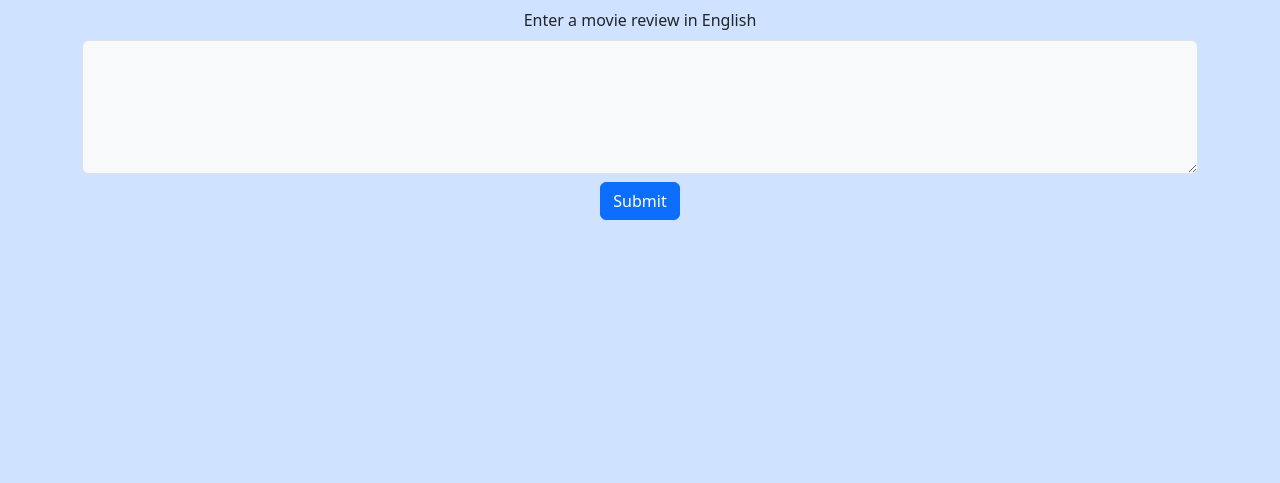
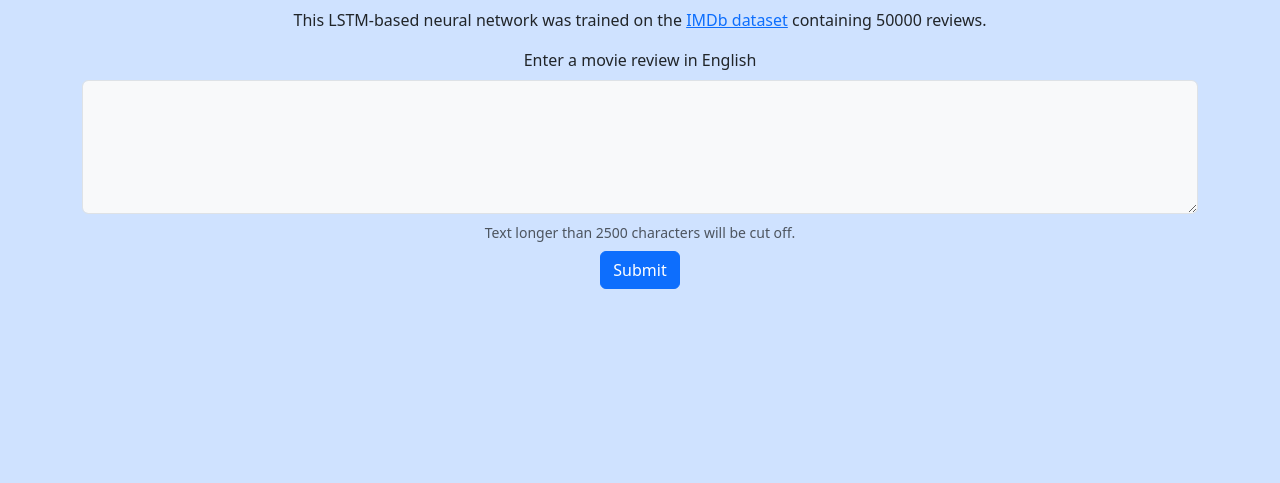
Before and after one commit to korpog/django_sent, a Django app: page / in a window 1280 px wide. Shown: the part 90-573 px from the top of the page. Run offline with Django 5.2, Linux system fonts and the light colour scheme; parts of the project's set-up code (start-up, migrations or seed data) failed here and were passed over.

Commit message:
small things added

```diff
--- a/django_sent/sentiment/forms.py
+++ b/django_sent/sentiment/forms.py
@@ -2,5 +2,5 @@ from django import forms
 
 
 class ReviewForm(forms.Form):
-    review = forms.CharField(widget=forms.Textarea, label="Review", max_length=500,
-                             help_text="Review in English. Up to 500 characters.")
+    review = forms.CharField(widget=forms.Textarea, label="Review", max_length=2500,
+                             help_text="Review in English. Up to 2500 characters.")
--- a/django_sent/sentiment/templates/sentiment/index.html
+++ b/django_sent/sentiment/templates/sentiment/index.html
@@ -1,16 +1,28 @@
 {% extends "./base.html" %} {% block content %}
+<p>
+  This LSTM-based neural network was trained on the
+  <a
+    href="https://www.kaggle.com/datasets/lakshmi25npathi/imdb-dataset-of-50k-movie-reviews"
+    >IMDb dataset</a
+  >
+  containing 50000 reviews.
+</p>
 <form action="/result/" method="post">
   {% csrf_token %}
   <div class="mb-1">
-    <label for="inputReview" class="form-label">Enter a movie review in English</label>
+    <label for="inputReview" class="form-label"
+      >Enter a movie review in English</label
+    >
     <textarea
       class="form-control bg-body-tertiary mb-2"
       id="reviewTextarea"
       name="review"
       rows="5"
+      maxlength="2500"
       required
     ></textarea>
-  <button type="submit" class="btn btn-primary">Submit</button>
+    <div id="textHelp" class="form-text mb-2">Text longer than 2500 characters will be cut off.</div>
+    <button type="submit" class="btn btn-primary">Submit</button>
   </div>
 </form>
 
```
Also changed, not shown: django_sent/sentiment/templates/sentiment/result.html (+5 -4 lines).
